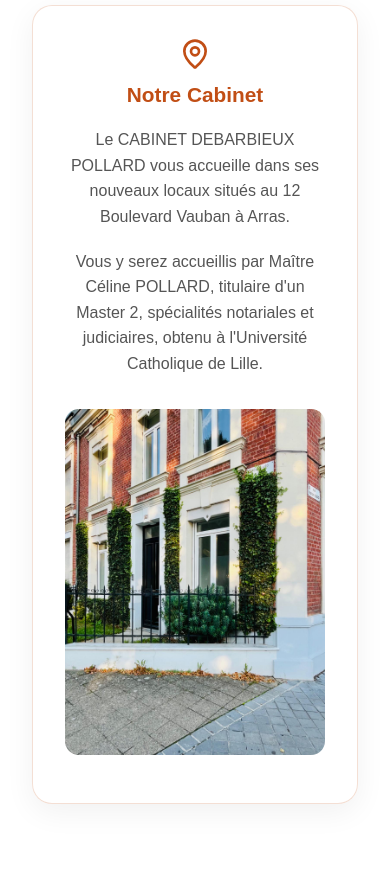
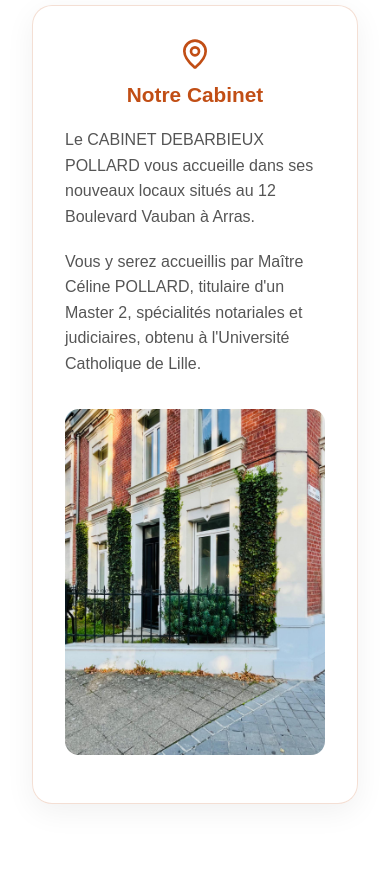
Before and after one commit to e-hainaux/celine-pollard, a Next.js app: page / in a window 390 px wide. Shown: the part 2360-3243 px from the top of the page. Built offline with nearby package versions, Linux system fonts and the light colour scheme.

Commit message:
update cabinetSection responsive style

```diff
--- a/app/page.module.css
+++ b/app/page.module.css
@@ -269,6 +269,7 @@
   color: #555;
   margin-bottom: 1.2rem;
   line-height: 1.8;
+  text-indent: 0.75rem;
 }
 
 .cabinetText:last-child {
@@ -428,6 +429,8 @@
   .cabinetText {
     font-size: 1rem;
     line-height: 1.6;
+    text-align: left;
+    text-indent: 0;
   }
 
   .mobilePicture {
```
